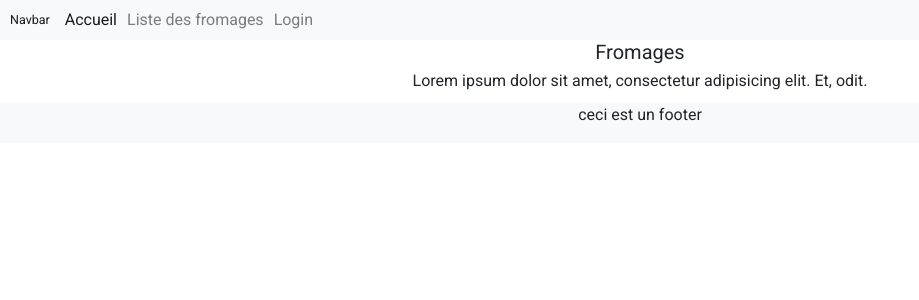
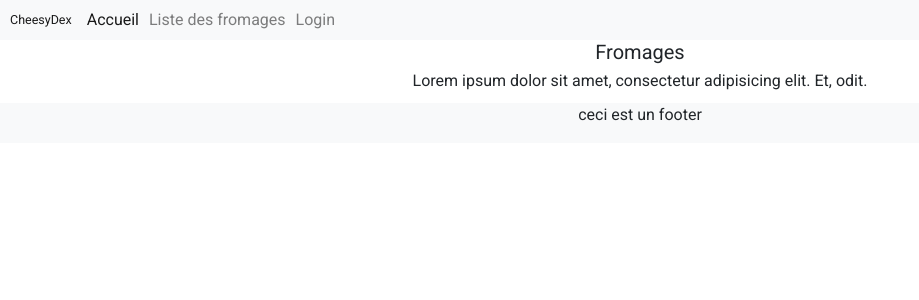
Before and after one commit to methbkts/cheesy-dex, a PHP site: page /public/fromages.php in a window 1280 px wide. Shown: the top 300 px of the page, without its empty margins (0-919 px from the left). Run offline with PHP 8.4, Linux system fonts and the light colour scheme.

Commit message:
correction css

```diff
--- a/public/layouts/header.php
+++ b/public/layouts/header.php
@@ -13,7 +13,7 @@
 	<header>
 
     <nav class="navbar navbar-expand-lg navbar-light bg-light">
-      <a class="navbar-brand" href="/">Navbar</a>
+      <a class="navbar-brand" href="/">CheesyDex</a>
       <button class="navbar-toggler" type="button" data-toggle="collapse" data-target="#navbarSupportedContent" aria-controls="navbarSupportedContent" aria-expanded="false" aria-label="Toggle navigation">
         <span class="navbar-toggler-icon"></span>
       </button>
```
